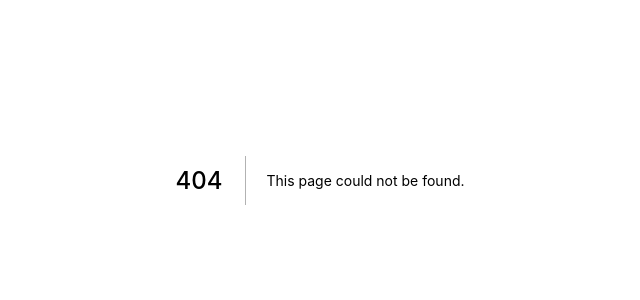
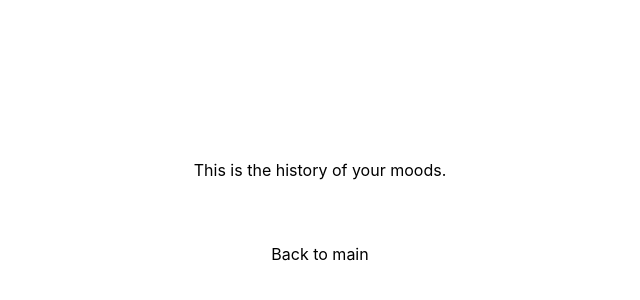
Before and after one commit to darren-stoll/mood-tracker, a Next.js app: page /MoodHistory in a window 1280 px wide. Before the commit this address had no page. Shown: the part 220-520 px from the top of the page, without its empty margins (320-960 px from the left). Built offline with nearby package versions, Linux system fonts and the light colour scheme.

Commit message:
Renamed files, made suggested changes.

```diff
--- a/components/button.tsx
+++ b/components/button.tsx
@@ -1,11 +1,12 @@
 import Link from 'next/link'
+import { FC } from 'react'
 
 type ButtonProps = {
   value: string,
   link: string
 }
 
-const Button = ({ value, link }: ButtonProps) => {
+export const Button:FC<ButtonProps> = ({ value, link }) => {
   return (
     <Link href={link}>
       <a style={{color:"blue"}}>{value}</a>
@@ -13,5 +14,3 @@ const Button = ({ value, link }: ButtonProps) => {
   )
 
 }
-
-export default Button;
--- a/components/footer.tsx
+++ b/components/footer.tsx
@@ -1,11 +1,9 @@
 import Link from 'next/link'
 
-const Footer = () => {
+export const Footer = () => {
   return (
     <Link href="../">
-      Back to main
+      <a>Back to main</a>
     </Link>
   )
 }
-
-export default Footer
--- a/pages/history.tsx
+++ b/pages/MoodHistory.tsx
@@ -1,5 +1,5 @@
 import styles from '../styles/MoodHistory.module.css'
-import Footer from '../components/footer'
+import { Footer } from '../components/Footer'
 
 const MoodHistory = () => {
   return (
--- a/pages/index.tsx
+++ b/pages/index.tsx
@@ -2,7 +2,7 @@ import type { NextPage } from 'next'
 import Head from 'next/head'
 import Image from 'next/image'
 import styles from '../styles/Home.module.css'
-import Button from '../components/button'
+import { Button } from '../components/Button'
 
 const Home: NextPage = () => {
   return (
@@ -18,10 +18,10 @@ const Home: NextPage = () => {
           <Image src="/../public/images/pexels-chevanon-photography-1108099.jpg" alt="Find happiness" layout='fill' objectFit="contain" />
         </div>
         <div>
-          <Button value="NEW" link="moodEntry" />
+          <Button value="NEW" link="MoodEntry" />
         </div>
         <div>
-          <Button value="HISTORY" link="history" />
+          <Button value="HISTORY" link="MoodHistory" />
         </div>
       </main>
 
--- a/pages/moodEntry.tsx
+++ b/pages/moodEntry.tsx
@@ -1,5 +1,5 @@
 import styles from '../styles/MoodEntry.module.css'
-import Footer from '../components/footer'
+import { Footer } from '../components/Footer'
 
 const MoodEntry = () => {
   return (
```
